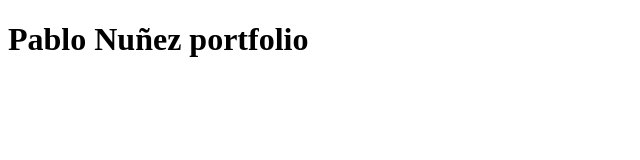
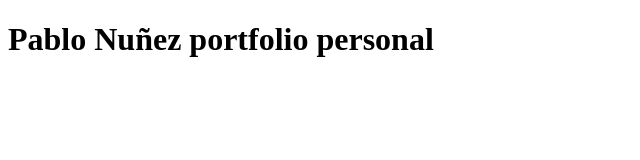
Before and after one commit to PolNun/web-personal, a plain HTML site: page index.html in a window 1280 px wide. Shown: the whole page, without its empty margins (0-640 px from the left). Drawn offline with Linux system fonts and the light colour scheme.

Commit message:
Commit de test en laptop (Linux)

```diff
--- a/index.html
+++ b/index.html
@@ -7,6 +7,6 @@
     <title>Pablo Nuñez</title>
 </head>
 <body>
-    <h1>Pablo Nuñez portfolio</h1>
+    <h1>Pablo Nuñez portfolio personal</h1>
 </body>
 </html>
```
